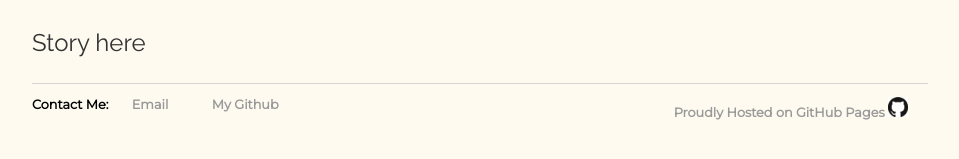
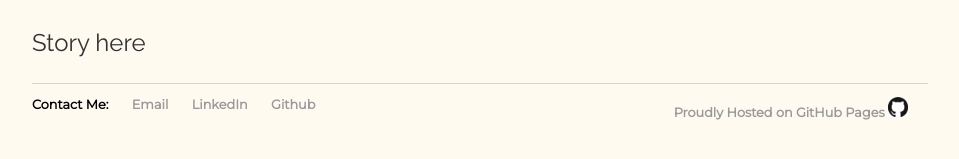
Before and after one commit to shindig7/my-site, a Jekyll site: the page built from index.html, in a window 1280 px wide. Shown: the part 337-496 px from the top of the page, without its empty margins (160-1119 px from the left). Built offline with Jekyll 4.4.1, drawn with Linux system fonts in a browser that asks for light colours.

Commit message:
Removed brackets from around LinkedIn

```diff
--- a/_layouts/default.html
+++ b/_layouts/default.html
@@ -22,8 +22,8 @@
 	    			<ul>
 					<li>Contact Me: </li>
 	        			<li><a href="mailto:jal457@drexel.edu">Email</a></li>
-					<li><a href="https://www.linkedin.com/in/jonathan-law-5a22577a/"><LinkedIn></a></li>
-	        			<li><a href="https://github.com/shindig7">My Github</a></li>
+					<li><a href="https://www.linkedin.com/in/jonathan-law-5a22577a/">LinkedIn</a></li>
+	        			<li><a href="https://github.com/shindig7">Github</a></li>
 					<li style="float:right;"><a href="https://pages.github.com/">Proudly Hosted on GitHub Pages <img src='../github.png' height="20" width="20"></a></li>
 				</ul>
 			</footer>
```
